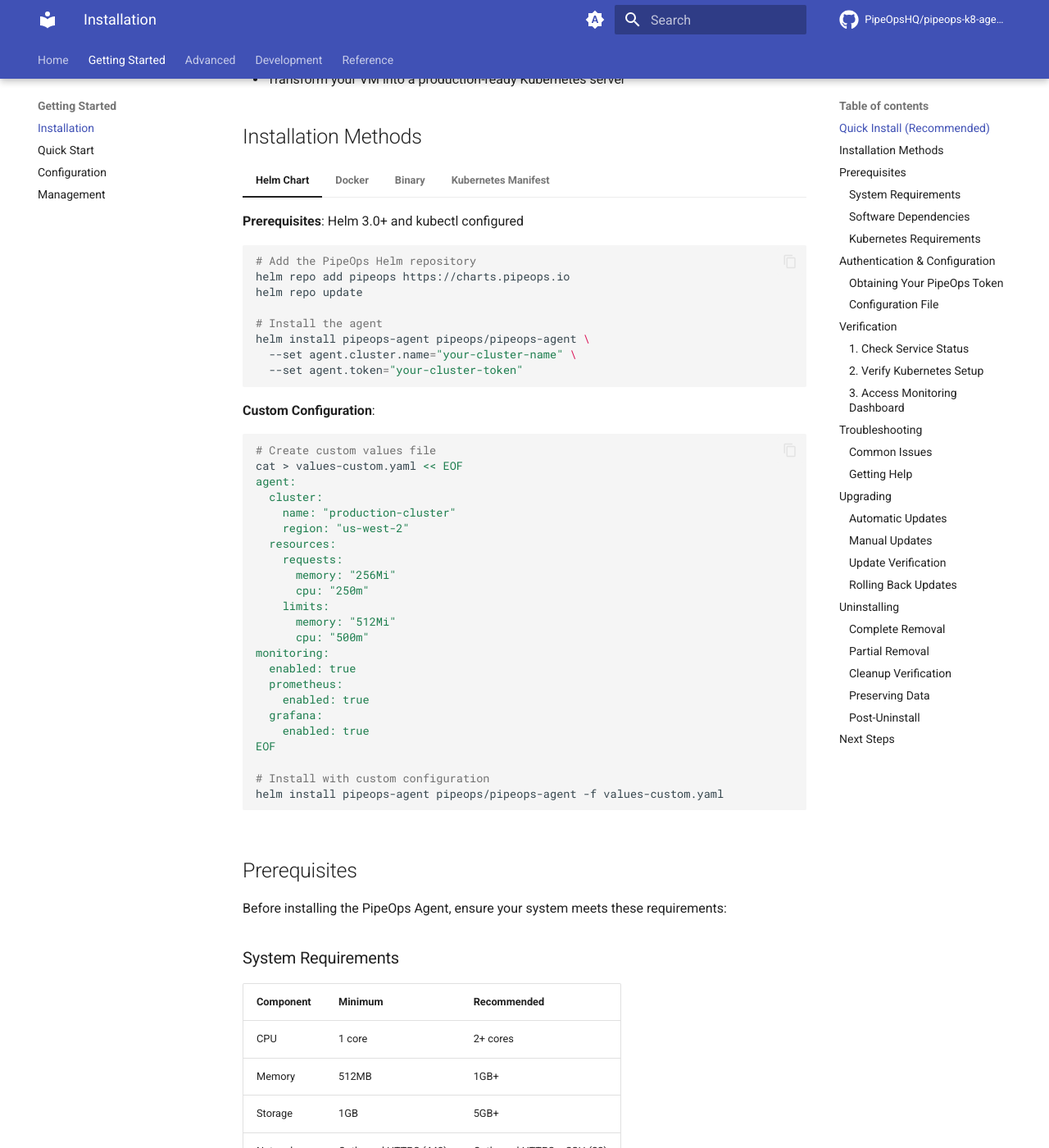
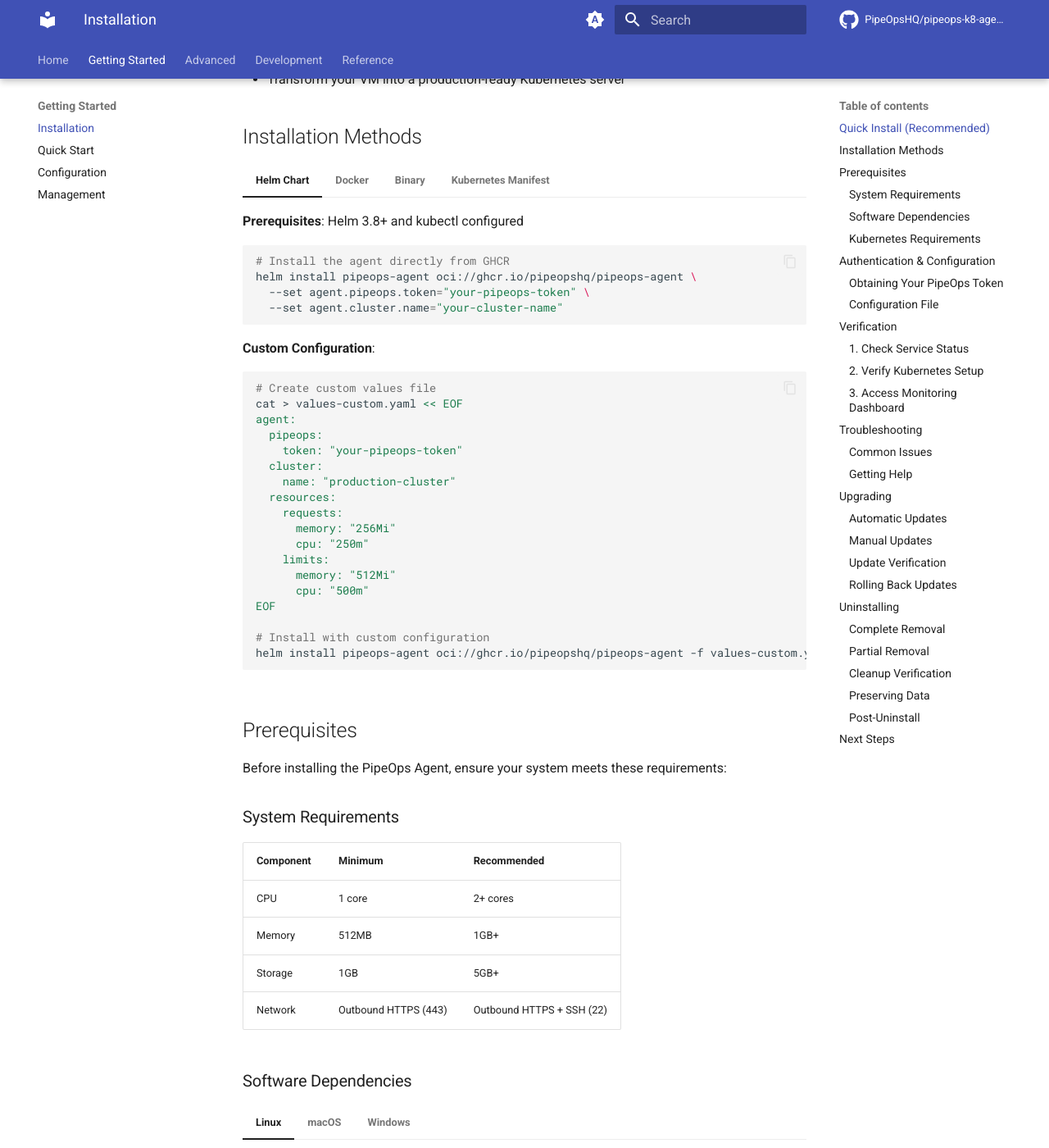
Before and after one commit to PipeOpsHQ/pipeops-k8-agent, an MkDocs documentation site: the page built from docs/getting-started/installation.md, in a window 1280 px wide and 1400 px high, scrolled down 849 px. Shown: the whole window at 82% size. Built offline with MkDocs 1.6.1 and Material for MkDocs 9.7.7, drawn with Linux system fonts in a browser that asks for light colours; comment, search, counter and statistics services are not loaded; the version menu is left out.

Commit message:
docs: Update Helm chart installation instructions and prerequisites

````diff
--- a/docs/getting-started/installation.md
+++ b/docs/getting-started/installation.md
@@ -33,17 +33,13 @@
 
 === "Helm Chart"
 
-    **Prerequisites**: Helm 3.0+ and kubectl configured
+    **Prerequisites**: Helm 3.8+ and kubectl configured
 
     ```bash
-    # Add the PipeOps Helm repository
-    helm repo add pipeops https://charts.pipeops.io
-    helm repo update
-
-    # Install the agent
-    helm install pipeops-agent pipeops/pipeops-agent \
-      --set agent.cluster.name="your-cluster-name" \
-      --set agent.token="your-cluster-token"
+    # Install the agent directly from GHCR
+    helm install pipeops-agent oci://ghcr.io/pipeopshq/pipeops-agent \
+      --set agent.pipeops.token="your-pipeops-token" \
+      --set agent.cluster.name="your-cluster-name"
     ```
 
     **Custom Configuration**:
@@ -51,9 +47,10 @@
     # Create custom values file
     cat > values-custom.yaml << EOF
     agent:
+      pipeops:
+        token: "your-pipeops-token"
       cluster:
         name: "production-cluster"
-        region: "us-west-2"
       resources:
         requests:
           memory: "256Mi"
@@ -61,16 +58,10 @@
         limits:
           memory: "512Mi"
           cpu: "500m"
-    monitoring:
-      enabled: true
-      prometheus:
-        enabled: true
-      grafana:
-        enabled: true
     EOF
 
     # Install with custom configuration
-    helm install pipeops-agent pipeops/pipeops-agent -f values-custom.yaml
+    helm install pipeops-agent oci://ghcr.io/pipeopshq/pipeops-agent -f values-custom.yaml
     ```
 
 === "Docker"
@@ -364,7 +355,7 @@
 
     2. Increase resource allocation:
     ```bash
-    helm upgrade pipeops-agent pipeops/pipeops-agent \
+    helm upgrade pipeops-agent oci://ghcr.io/pipeopshq/pipeops-agent \
       --set resources.requests.memory=1Gi \
       --set resources.requests.cpu=500m
     ```
@@ -429,28 +420,22 @@
 
 === "Helm Chart"
 
-    **Update Helm repository and upgrade**:
+    **Upgrade using GHCR**:
     ```bash
-    # Update Helm repository
-    helm repo update pipeops
-
-    # Check available versions
-    helm search repo pipeops/pipeops-agent --versions
-
     # Upgrade to latest version
-    helm upgrade pipeops-agent pipeops/pipeops-agent
+    helm upgrade pipeops-agent oci://ghcr.io/pipeopshq/pipeops-agent
 
     # Upgrade to specific version
-    helm upgrade pipeops-agent pipeops/pipeops-agent --version=1.2.3
+    helm upgrade pipeops-agent oci://ghcr.io/pipeopshq/pipeops-agent --version=1.2.3
+
+    # Check upgrade status
+    helm status pipeops-agent
     ```
 
     **Upgrade with custom values**:
     ```bash
     # Upgrade preserving custom configuration
-    helm upgrade pipeops-agent pipeops/pipeops-agent -f values-custom.yaml
-
-    # Check upgrade status
-    helm status pipeops-agent
+    helm upgrade pipeops-agent oci://ghcr.io/pipeopshq/pipeops-agent -f values-custom.yaml
     ```
 
 === "Docker"
````
Also changed, not shown: README.md (+4 -5 lines), docs/getting-started/management.md (+2 -5 lines), docs/getting-started/quick-start.md (+6 -10 lines), docs/index.md (+3 -3 lines).
